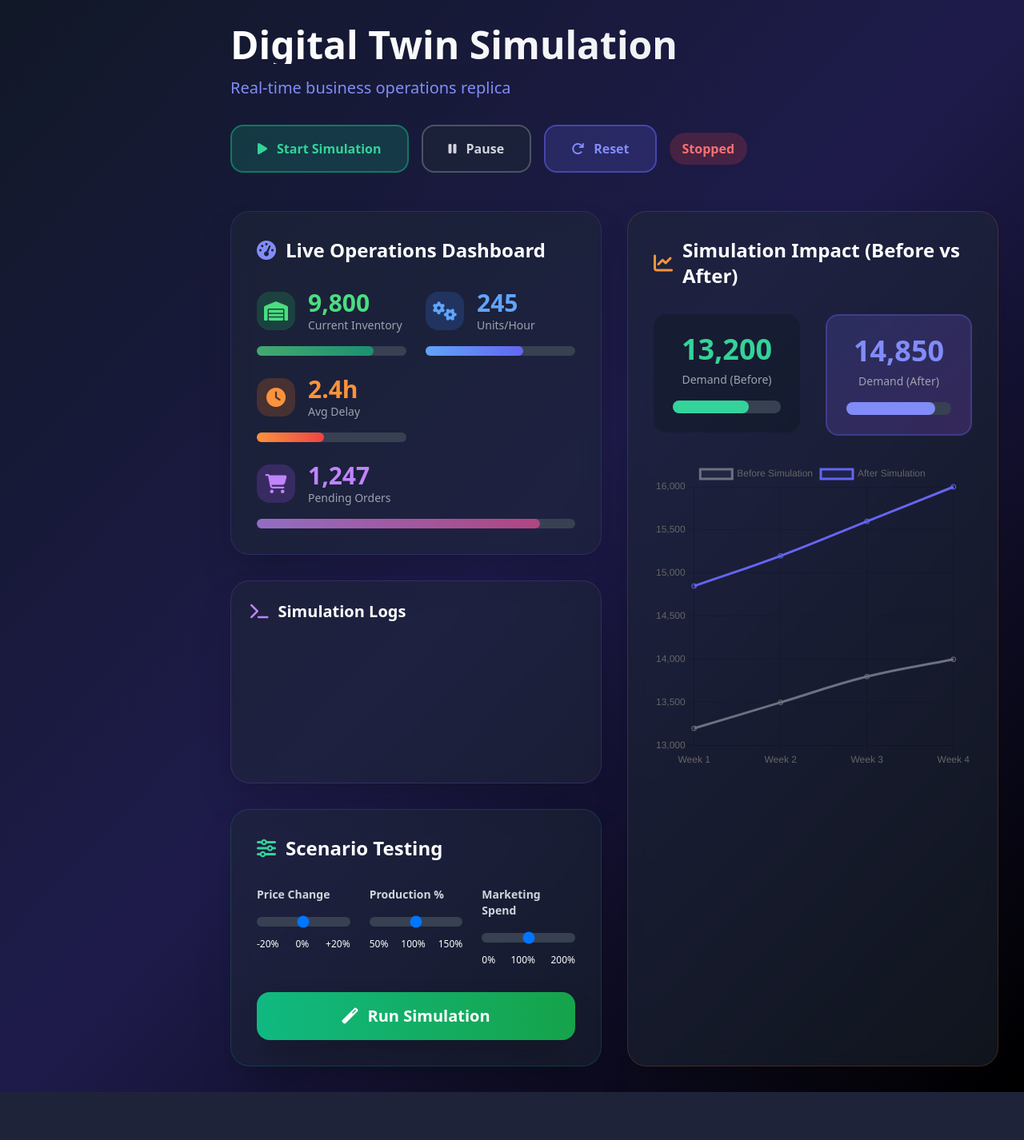
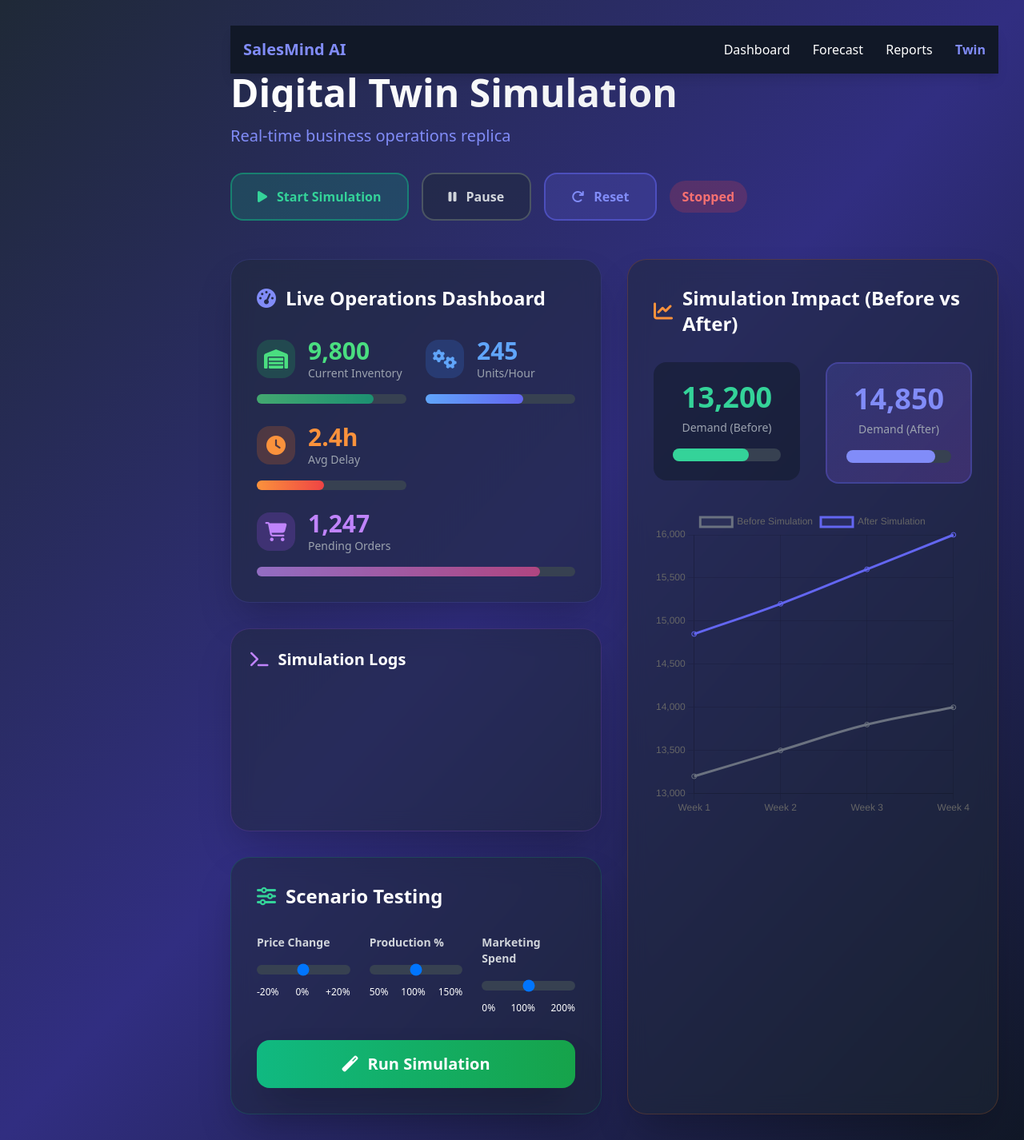
Before and after one commit to Nivetha2405/salesmind-dtbi, a Flask app: page /twin in a window 1280 px wide. Shown: the whole page at 80% size. Before the commit the page ends 1366 px from the top, so only its background shows below. Run offline with Flask 3, Linux system fonts and the light colour scheme; some libraries are stand-ins or nearby versions.

Commit message:
Update twin.html

```diff
--- a/templates/twin.html
+++ b/templates/twin.html
@@ -9,7 +9,17 @@
     <script src="https://cdn.jsdelivr.net/npm/chart.js"></script>
     <link href="https://cdnjs.cloudflare.com/ajax/libs/font-awesome/6.5.1/css/all.min.css" rel="stylesheet">
 </head>
-<body class="bg-gradient-to-br from-gray-900 via-indigo-950 to-black text-white min-h-screen lg:ml-64 p-8">
+<body class="bg-gradient-to-br from-gray-800 via-indigo-900 to-gray-900 text-white min-h-screen lg:ml-64 p-8">
+    <nav class="bg-gray-900 p-4 flex justify-between items-center shadow-lg">
+    <h2 class="text-xl font-bold text-indigo-400">SalesMind AI</h2>
+
+    <div class="space-x-6 text-white">
+        <a href="{{ url_for('dashboard') }}" class="hover:text-indigo-400">Dashboard</a>
+        <a href="{{ url_for('forecast') }}" class="hover:text-indigo-400">Forecast</a>
+        <a href="{{ url_for('reports') }}" class="hover:text-indigo-400">Reports</a>
+        <a href="{{ url_for('twin') }}" class="text-indigo-400 font-semibold">Twin</a>
+    </div>
+</nav>
     <!-- Header - ✅ FIXED BUTTONS -->
     <header class="mb-12">
         <h1 class="text-5xl font-black bg-gradient-to-r from-white to-gray-200 bg-clip-text text-transparent mb-4">
@@ -209,6 +219,8 @@ function toggleSimulation() {
 
     if (!simulationRunning) {
 
+        if (liveInterval) clearInterval(liveInterval);
+
         simulationRunning = true;
         btnText.innerText = "Stop Simulation";
         document.getElementById("simStatus").innerText = "Running";
@@ -299,15 +311,15 @@ addLog("Simulation reset");
             });
 
             impactChart.data.datasets[1].data = [
-    newDemand - 300,
+    newDemand * 0.95,
     newDemand,
-    newDemand + 200,
-    newDemand + 500
+    newDemand * 1.05,
+    newDemand * 1.08
 ];
 
 impactChart.update();
 
-            alert(`🎯 Simulation Complete!\nPrice: ${priceChange}%\nProduction: ${prodChange}%\nMarketing: ${marketChange}%\nNew Demand: ${newDemand.toLocaleString()} (+${Math.round((newDemand-baseDemand)/baseDemand*100)}%)`);
+            addLog(`Simulation complete → New Demand: ${newDemand.toLocaleString()}`);
         }
 
 
```
